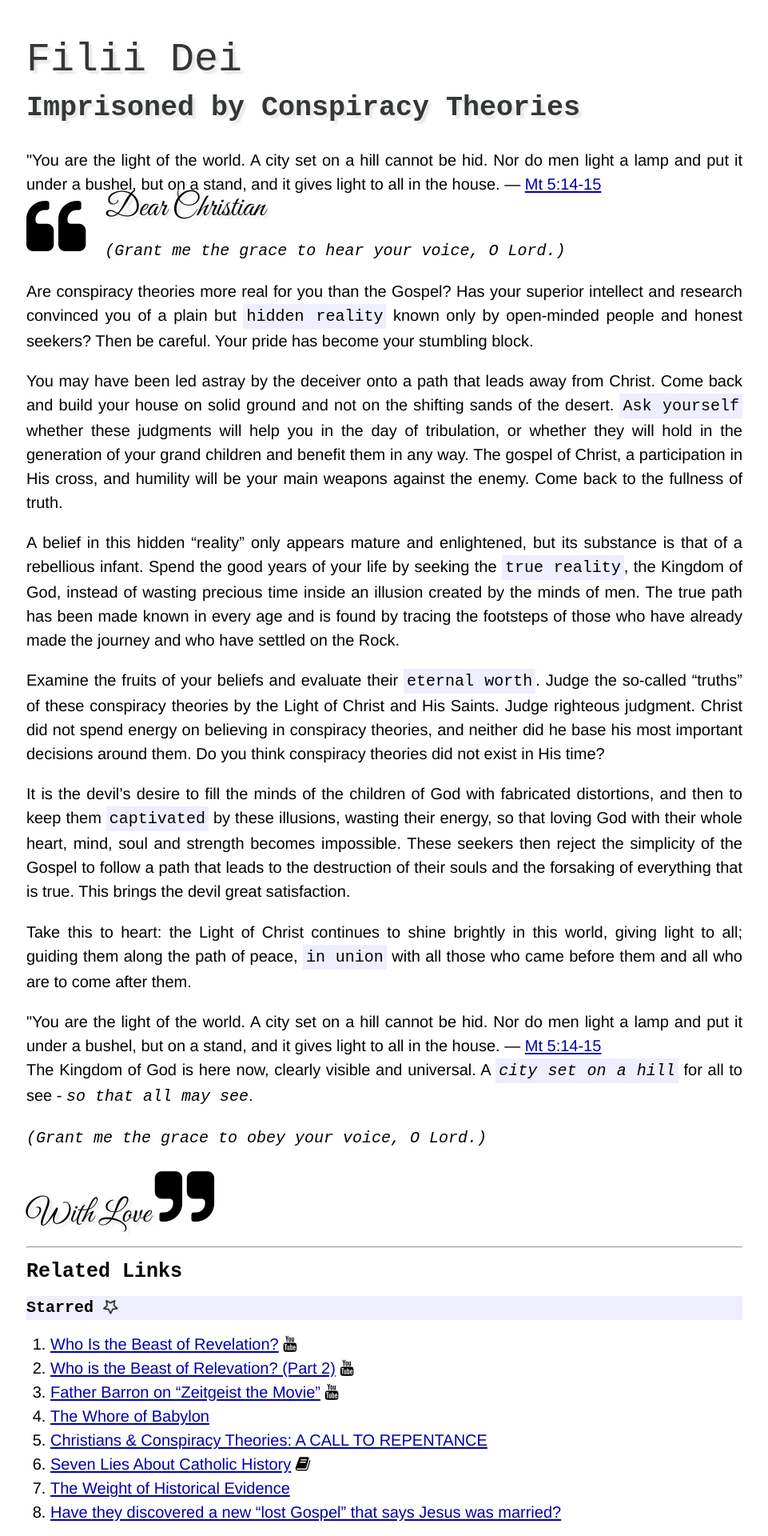
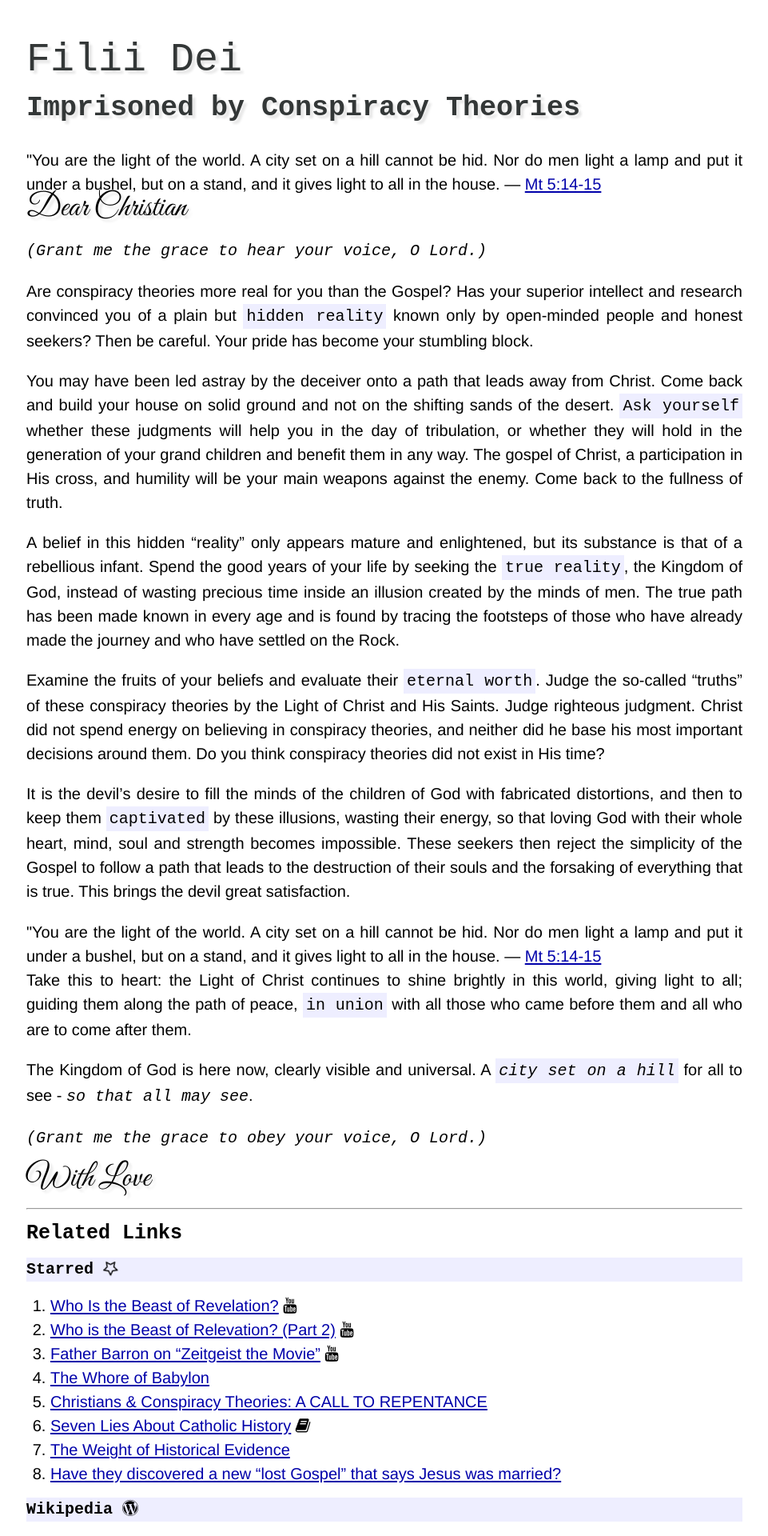
Before and after one commit to afrikatoliek/afrikatoliek.github.io, a Jekyll site: the page built from _posts/2014-12-15-conspiracy-theories.md, in a window 1280 px wide. Shown: the top 1920 px of the page at 80% size, without its empty margins (159-1120 px from the left). Built offline with Jekyll 4.4.1, drawn with Linux system fonts in a browser that asks for light colours; nearby versions of some CDN libraries; some web fonts are replaced.

Commit message:
Layout adjustments.

```diff
--- a/_posts/2014-12-15-conspiracy-theories.md
+++ b/_posts/2014-12-15-conspiracy-theories.md
@@ -10,11 +10,11 @@
 {{ page.title }}
 ================
 
-<div class="pull-left">
+<div class="my-votd pull-left">
 <biblia:bibleverse theme="header" resource="rsvce" width="512px" height="288px" reference="Mt5.14-15"><blockquote style="width:100%;">"You are the light of the world. A city set on a hill cannot be hid. Nor do men light a lamp and put it under a bushel, but on a stand, and it gives light to all in the house. &mdash; <a target="_blank" href = "http://biblia.com/bible/rsvce/Mt5.14-15">Mt 5:14-15</a></blockquote></biblia:bibleverse>
 </div>
 
-<i class="fa fa-quote-left fa-4x pull-left"></i> <span class="letter">Dear Christian</span>
+<span class="letter">Dear Christian</span>
 
 _(Grant me the grace to hear your voice, O Lord.)_
 
@@ -28,16 +28,16 @@
 
 It is the devil's desire to fill the minds of the children of God with fabricated distortions, and then to keep them **captivated** by these illusions, wasting their energy, so that loving God with their whole heart, mind, soul and strength becomes impossible. These seekers then reject the simplicity of the Gospel to follow a path that leads to the destruction of their souls and the forsaking of everything that is true. This brings the devil great satisfaction.
 
+<div class="my-votd pull-right">
+<biblia:bibleverse theme="header" resource="rsvce" width="512px" height="288px" showVotd="false" reference="Mt5.14-15"><blockquote style="width:100%;">"You are the light of the world. A city set on a hill cannot be hid. Nor do men light a lamp and put it under a bushel, but on a stand, and it gives light to all in the house. &mdash; <a target="_blank" href = "http://biblia.com/bible/rsvce/Mt5.14-15">Mt 5:14-15</a></blockquote></biblia:bibleverse>
+</div>
 Take this to heart: the Light of Christ continues to shine brightly in this world, giving light to all; guiding them along the path of peace, **in union** with all those who came before them and all who are to come after them.
 
-<div class="pull-right">
-<biblia:bibleverse theme="header" resource="rsvce" width="512px" height="288px" showVotd="false" reference="Mt5.14-15"><blockquote style="width:100%;">"You are the light of the world. A city set on a hill cannot be hid. Nor do men light a lamp and put it under a bushel, but on a stand, and it gives light to all in the house. &mdash; <a target="_blank" href = "http://biblia.com/bible/rsvce/Mt5.14-15">Mt 5:14-15</a></blockquote></biblia:bibleverse>
-</div>
 The Kingdom of God is here now, clearly visible and universal. A <cite class="bibleref" title="Mt 5:14-15">**city set on a hill**</cite> for all to see - _so that all may see_.
 
 _(Grant me the grace to obey your voice, O Lord.)_
 
-<span class="letter">With Love</span> <i class="fa fa-quote-right fa-4x"></i>
+<span class="letter">With Love</span>
 
 ---
 
--- a/css/screen.css
+++ b/css/screen.css
@@ -215,6 +215,5 @@
 }
 
 div.my-votd iframe{
-    display: block;
-    margin: 0 auto;
+    margin: 15px;
 }
```
